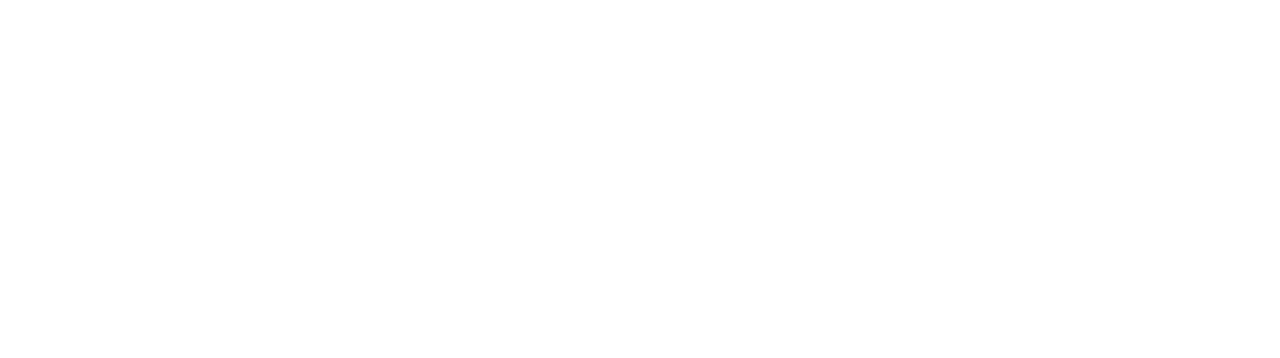
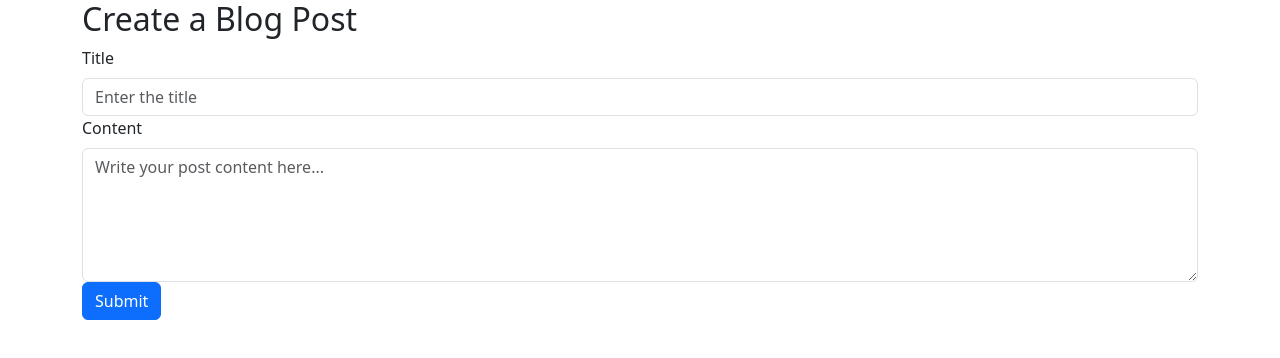
Before and after one commit to matthewgstillman/typescript-react-blog-project, a React (Create React App) app: page /createablog in a window 1280 px wide. Before the commit this address had no page. Shown: the top 358 px of the page. Built offline with nearby package versions, Linux system fonts and the light colour scheme.

Commit message:
Create blog post page add

```diff
--- a/src/App.tsx
+++ b/src/App.tsx
@@ -3,6 +3,7 @@
 import LandingPage from './Components/LandingPage';
 import 'bootstrap/dist/css/bootstrap.min.css';
 import Blogs from './Components/Blogs';
+import CreateABlog from './Components/CreateABlog';
 
 const App: React.FC = () => {
   return (
@@ -21,6 +22,7 @@
         <Routes>
           <Route path="/landing" element={<LandingPage />} />
           <Route path="/blogs" element={<Blogs />}/>
+          <Route path="/createablog" element={<CreateABlog />}/>
           <Route path="/" element={<Home />} />
         </Routes>
       </div>
--- /dev/null
+++ b/src/Components/CreateABlog.tsx
@@ -0,0 +1,58 @@
+import React, { useState } from 'react';
+import { Form, Button, Container } from 'react-bootstrap';
+import '../Styles/App.scss';
+
+interface CreateBlogPostProps {
+  userId: string;
+}
+
+const CreateBlogPost: React.FC<CreateBlogPostProps> = ({ userId }) => {
+  const [title, setTitle] = useState('');
+  const [content, setContent] = useState('');
+
+  const handleSubmit = (event: React.FormEvent) => {
+    event.preventDefault();
+    const postData = {
+      title,
+      content,
+      author: userId,
+    };
+    console.log(postData);
+  };
+
+  return (
+    <Container>
+      <h2>Create a Blog Post</h2>
+      <Form onSubmit={handleSubmit}>
+        <Form.Group controlId="formTitle">
+          <Form.Label>Title</Form.Label>
+          <Form.Control
+            type="text"
+            placeholder="Enter the title"
+            value={title}
+            onChange={(e) => setTitle(e.target.value)}
+            required
+          />
+        </Form.Group>
+
+        <Form.Group controlId="formContent">
+          <Form.Label>Content</Form.Label>
+          <Form.Control
+            as="textarea"
+            rows={5}
+            placeholder="Write your post content here..."
+            value={content}
+            onChange={(e) => setContent(e.target.value)}
+            required
+          />
+        </Form.Group>
+
+        <Button variant="primary" type="submit">
+          Submit
+        </Button>
+      </Form>
+    </Container>
+  );
+};
+
+export default CreateBlogPost;
```
